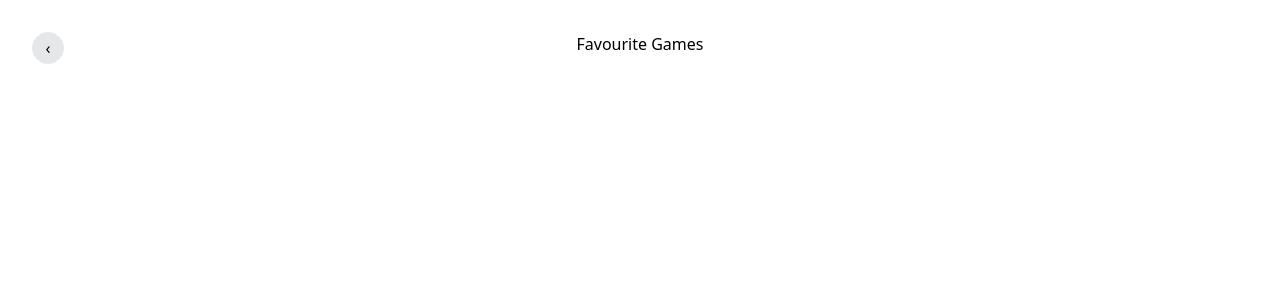
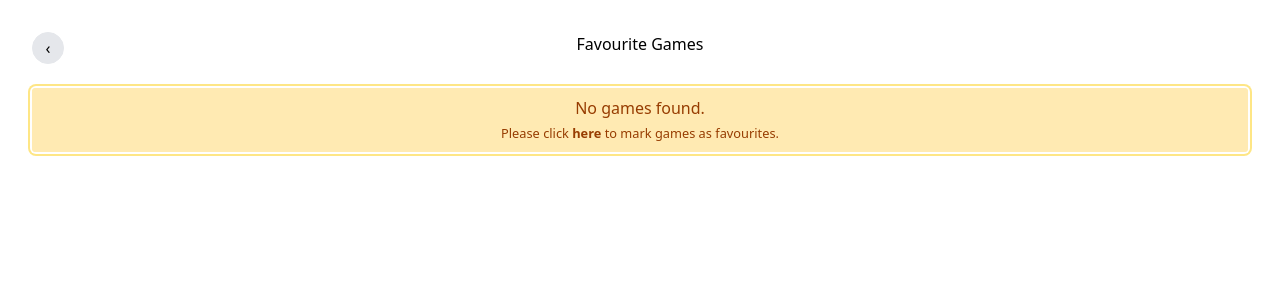
Before and after one commit to dylan9b/casino-lobby, a React (Vite) app: page /games/favourites in a window 1280 px wide. Shown: the top 300 px of the page. Built offline with nearby package versions, Linux system fonts and the light colour scheme.

Commit message:
Updated favourites component to show warning if page is empty.

```diff
--- /dev/null
+++ b/src/components/no-favourites.jsx
@@ -0,0 +1,21 @@
+import { Link } from "react-router-dom";
+
+function NoFavourites() {
+  return (
+    <div className="p-2 w-full rounded border-b-amber-400 text-amber-800 bg-amber-400/30 ring-2 ring-offset-2 ring-amber-200 text-sm md:text-base">
+      <p className="m-0">No games found.</p>
+      <small className="m-0">
+        Please click
+        <span>
+          <Link to="/games" className="font-extrabold">
+            {" "}
+            here{" "}
+          </Link>
+        </span>
+        to mark games as favourites.
+      </small>
+    </div>
+  );
+}
+
+export default NoFavourites;
--- a/src/components/search.jsx
+++ b/src/components/search.jsx
@@ -61,7 +61,7 @@ function Search() {
           name="searchTerm"
           value={inputValue}
           placeholder="Type and press Enter"
-          className="border rounded border-gray-200 px-8 py-2 w-full focus-visible:outline-0 focus-visible:ring-4 focus-visible:ring-teal-600/10"
+          className="border rounded border-gray-200 px-8 py-1 w-full focus-visible:outline-0 focus-visible:ring-4 focus-visible:ring-teal-600/10"
           onChange={handleOnChange}
         />
         <button
--- a/src/context/GamesProvider.jsx
+++ b/src/context/GamesProvider.jsx
@@ -39,11 +39,6 @@ export function GamesProvider({ children }) {
 
         const rawData = await response.json();
         let fetched = Object.values(rawData);
-
-        fetched = fetched.map((game) => ({
-          ...game,
-          isFavourite: favourites.includes(game.slug),
-        }));
 
         if (filter.searchTerm) {
           fetched = fetched.filter((game) =>
--- a/src/pages/favourites.jsx
+++ b/src/pages/favourites.jsx
@@ -1,15 +1,13 @@
 import { useGamesContext } from "../context/useGamesContext";
 import GameItems from "../components/game-items";
 import { Link } from "react-router-dom";
+import NoFavourites from "../components/no-favourites";
 
 function Favourites() {
   const { favouriteGames } = useGamesContext();
-
-  const favourites = favouriteGames;
-
   return (
+    <>
       <div className="flex flex-col items-center justify-center gap-8 relative">
-      {/* TODO: IF NO FAVOURITES SHOW ERROR */}
         <div>
           <Link to="/games" className="absolute top-0 left-0">
             <div className="w-6 h-6 md:w-8 md:h-8 text-sm md:text-base rounded-full border border-gray-200 bg-gray-200 text--black flex items-center justify-center">
@@ -18,8 +16,14 @@ function Favourites() {
           </Link>
           <h1>Favourite Games</h1>
         </div>
-      <GameItems games={favourites} />
+
+        {favouriteGames.length > 0 ? (
+          <GameItems games={favouriteGames} />
+        ) : (
+          <NoFavourites />
+        )}
       </div>
+    </>
   );
 }
 
--- a/src/pages/game.jsx
+++ b/src/pages/game.jsx
@@ -21,13 +21,23 @@ function Game() {
 
   return (
     <div className="flex flex-col items-center justify-center gap-8 relative">
-      <div>
-        <Link to="/games" className="absolute top-0 left-0">
-          <div className="w-6 h-6 md:w-8 md:h-8 text-sm md:text-base rounded-full border border-gray-200 bg-gray-200 text--black flex items-center justify-center">
-            &lsaquo;
-          </div>
+      <div className="flex items-center justify-between w-full">
+        <Link
+          to="/games"
+          className="w-6 h-6 md:w-8 md:h-8 text-sm md:text-base rounded-full border border-gray-200 bg-gray-200 text--black flex items-center justify-center"
+        >
+          &lsaquo;
         </Link>
+
         <h1>{game?.title}</h1>
+
+        <Link
+          to="/games/favourites"
+          className="w-4 h-4 flex rounded-full p-4 items-center justify-center cursor-pointer text-xl border border-current/30 ring-2 ring-current/10 duration-300 transition-all hover:scale-110 bg-red-50 ${
+              text-red-400"
+        >
+          &hearts;
+        </Link>
       </div>
       <img
         className="aspect-square"
--- a/src/pages/games.jsx
+++ b/src/pages/games.jsx
@@ -10,12 +10,12 @@ function Games() {
     useGamesContext();
 
   return (
-    <article className="flex flex-col gap-8">
-      <div className="flex items-center justify-center gap-8">
+    <article className="flex flex-col items-center gap-8">
+      <div className="flex items-center justify-center gap-8 w-full">
         <Search />
         <Link
           to="favourites"
-          className="w-4 h-4 flex rounded-full p-4 items-center justify-center  cursor-pointer text-xl border border-current/30 ring-2 ring-current/10 duration-300 transition-all hover:scale-110 bg-red-50 ${
+          className="w-4 h-4 flex rounded-full p-4 items-center justify-center cursor-pointer text-xl border border-current/30 ring-2 ring-current/10 duration-300 transition-all hover:scale-110 bg-red-50 ${
               text-red-400"
         >
           &hearts;
```
Lines whose indentation alone changed are shown as unchanged.
